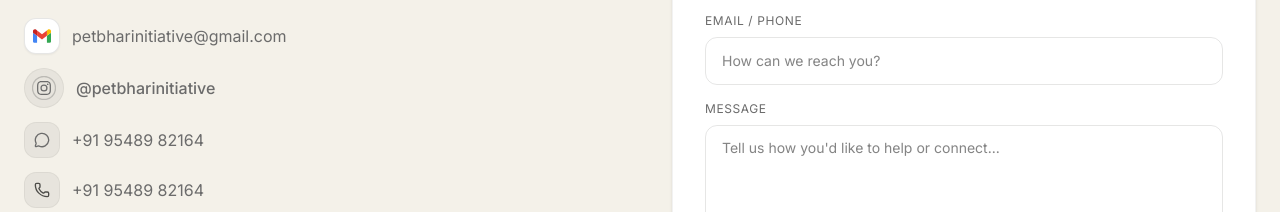
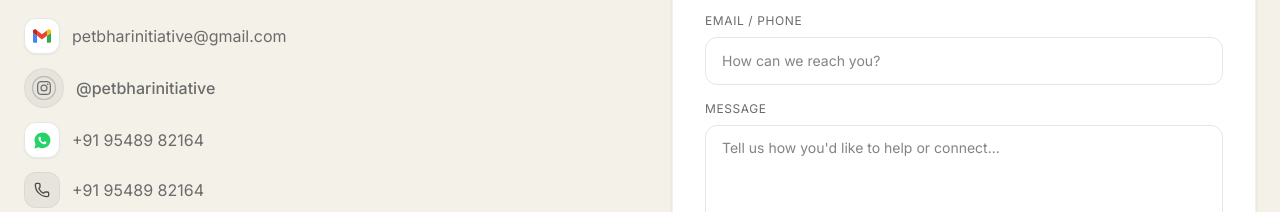
Before and after one commit to kingmhz/petbhar-initiative, a Next.js app: page / in a window 1280 px wide. Shown: the part 7200-7412 px from the top of the page. Built offline with nearby package versions, Linux system fonts and the light colour scheme; no server answers.

Commit message:
feat(branding): replace generic speech bubble with official WhatsApp icon

```diff
--- a/src/components/layout/Navbar.tsx
+++ b/src/components/layout/Navbar.tsx
@@ -11,6 +11,7 @@ import DedicateDriveModal from '@/components/features/DedicateDriveModal';
 import ImpactCardGeneratorModal from '@/components/features/ImpactCardGeneratorModal';
 import ReceiptGeneratorModal from '@/components/features/ReceiptGeneratorModal';
 import { openSosBeacon } from '@/components/features/SosBeaconButton';
+import { WhatsAppIcon } from '@/components/ui/SocialIcons';
 
 export default function Navbar() {
   const pathname = usePathname();
@@ -308,7 +309,7 @@ export default function Navbar() {
                 className="w-full text-center bg-[#25D366]/15 hover:bg-[#25D366]/25 text-[#128C7E] border border-[#25D366]/30 py-3 rounded-2xl text-xs uppercase tracking-wider font-semibold active:scale-[0.98] transition-all min-h-[46px] flex items-center justify-center gap-1.5"
                 onClick={() => setMobileMenuOpen(false)}
               >
-                <MessageCircle size={14} />
+                <WhatsAppIcon size={16} />
                 <span>WhatsApp</span>
               </a>
             )}
--- a/src/components/sections/Contact.tsx
+++ b/src/components/sections/Contact.tsx
@@ -4,8 +4,8 @@ import { SectionLabel } from '@/components/ui/SectionLabel';
 import { SectionHeading } from '@/components/ui/SectionHeading';
 import { Button } from '@/components/ui/Button';
 import { ScrollReveal } from '@/components/ui/ScrollReveal';
-import { MessageCircle, Phone } from 'lucide-react';
-import { InstagramIcon, GmailIcon } from '@/components/ui/SocialIcons';
+import { Phone } from 'lucide-react';
+import { InstagramIcon, GmailIcon, WhatsAppIcon } from '@/components/ui/SocialIcons';
 import config from '@/lib/siteConfig';
 
 export function Contact() {
@@ -85,12 +85,12 @@ export function Contact() {
                     href={`https://wa.me/${config.contact.whatsapp.replace(/\D/g, '')}`}
                     target="_blank"
                     rel="noopener noreferrer"
-                    className="group flex items-center gap-3 text-warm-grey hover:text-[#25D366] transition-all duration-300"
+                    className="group flex items-center gap-3 text-warm-grey hover:text-charcoal transition-all duration-300"
                   >
-                    <span className="flex items-center justify-center w-9 h-9 rounded-xl bg-charcoal/5 group-hover:bg-[#25D366]/15 border border-charcoal/5 group-hover:border-[#25D366]/40 transition-all">
-                      <MessageCircle className="h-4 w-4 group-hover:text-[#25D366] transition-colors" />
+                    <span className="flex items-center justify-center w-9 h-9 rounded-xl bg-white shadow-xs border border-charcoal/10 group-hover:border-[#25D366]/40 group-hover:shadow-[0_2px_12px_rgba(37,211,102,0.22)] transition-all">
+                      <WhatsAppIcon size={19} />
                     </span>
-                    <span className="transition-colors group-hover:text-[#25D366]">{config.contact.whatsapp}</span>
+                    <span className="transition-colors group-hover:text-charcoal">{config.contact.whatsapp}</span>
                   </a>
                 )}
                 {config.contact.phone && (
--- a/src/components/ui/MobileQuickBar.tsx
+++ b/src/components/ui/MobileQuickBar.tsx
@@ -3,7 +3,8 @@
 import { useState, useEffect } from 'react';
 import { usePathname } from 'next/navigation';
 import Link from 'next/link';
-import { Heart, MessageCircle, X, AlertCircle } from 'lucide-react';
+import { Heart, X, AlertCircle } from 'lucide-react';
+import { WhatsAppIcon } from '@/components/ui/SocialIcons';
 import { siteConfig } from '@/lib/siteConfig';
 import { openSosBeacon } from '@/components/features/SosBeaconButton';
 import { useLanguage } from '@/context/LanguageContext';
@@ -71,7 +72,7 @@ export function MobileQuickBar() {
               className="w-9 h-9 rounded-xl bg-[#25D366]/20 text-[#25D366] hover:bg-[#25D366]/30 flex items-center justify-center transition-colors active:scale-95"
               aria-label="Chat on WhatsApp"
             >
-              <MessageCircle size={17} />
+              <WhatsAppIcon size={19} />
             </a>
           )}
           <Link
--- a/src/components/ui/SocialIcons.tsx
+++ b/src/components/ui/SocialIcons.tsx
@@ -113,3 +113,32 @@ export function GmailIcon({
     </svg>
   );
 }
+
+export function WhatsAppIcon({
+  size = 20,
+  className = ''
+}: {
+  size?: number;
+  className?: string;
+}) {
+  return (
+    <svg
+      width={size}
+      height={size}
+      viewBox="0 0 175.216 175.552"
+      fill="none"
+      xmlns="http://www.w3.org/2000/svg"
+      className={`inline-block shrink-0 ${className}`}
+    >
+      <defs>
+        <linearGradient id="pb-wa-grad" x1="85.915" x2="86.535" y1="32.567" y2="137.092" gradientUnits="userSpaceOnUse">
+          <stop offset="0" stopColor="#25D366" />
+          <stop offset="1" stopColor="#128C7E" />
+        </linearGradient>
+      </defs>
+      <path fill="#25D366" d="m12.966 161.238 10.439-38.114a73.42 73.42 0 0 1-9.821-36.772c.017-40.556 33.021-73.55 73.578-73.55 19.681.01 38.154 7.669 52.047 21.572s21.537 32.383 21.53 52.037c-.018 40.553-33.027 73.553-73.578 73.553h-.032c-12.313-.005-24.412-3.094-35.159-8.954z" />
+      <path fill="url(#pb-wa-grad)" d="M87.184 25.227c-33.733 0-61.166 27.423-61.178 61.13a60.98 60.98 0 0 0 9.349 32.535l1.455 2.313-6.179 22.558 23.146-6.069 2.235 1.324c9.387 5.571 20.15 8.517 31.126 8.523h.023c33.707 0 61.14-27.426 61.153-61.135a60.75 60.75 0 0 0-17.895-43.251 60.75 60.75 0 0 0-43.235-17.928z" />
+      <path fill="#ffffff" fillRule="evenodd" d="M68.772 55.603c-1.378-3.061-2.828-3.123-4.137-3.176l-3.524-.043c-1.226 0-3.218.46-4.902 2.3s-6.435 6.287-6.435 15.332 6.588 17.785 7.506 19.013 12.718 20.381 31.405 27.75c15.529 6.124 18.689 4.906 22.061 4.6s10.877-4.447 12.408-8.74 1.532-7.971 1.073-8.74-1.685-1.226-3.525-2.146-10.877-5.367-12.562-5.981-2.91-.919-4.137.921-4.746 5.979-5.819 7.206-2.144 1.381-3.984.462-7.76-2.861-14.784-9.124c-5.465-4.873-9.154-10.891-10.228-12.73s-.114-2.835.808-3.751c.825-.824 1.838-2.147 2.759-3.22s1.224-1.84 1.836-3.065.307-2.301-.153-3.22-4.032-10.011-5.666-13.647" />
+    </svg>
+  );
+}
```
